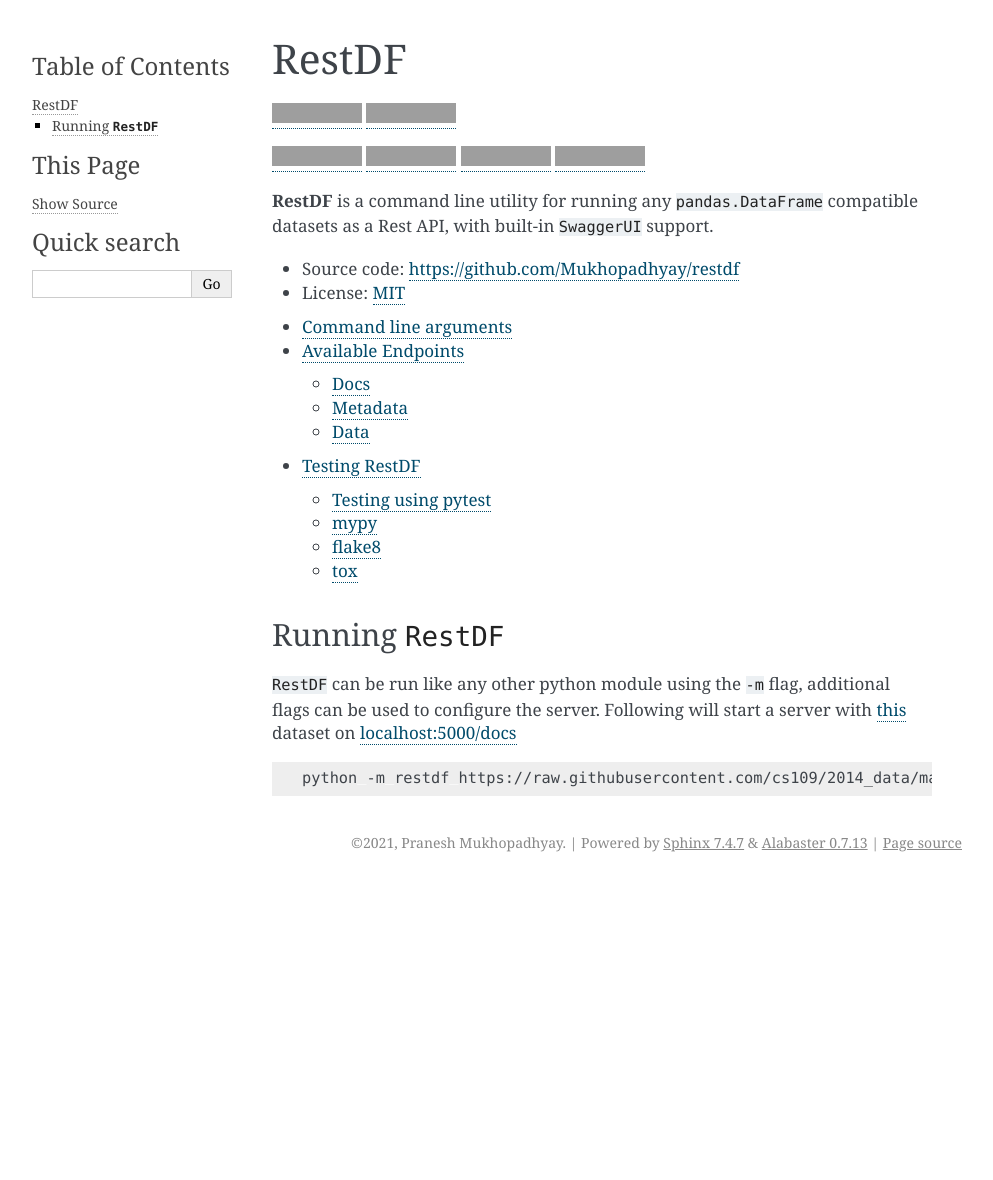
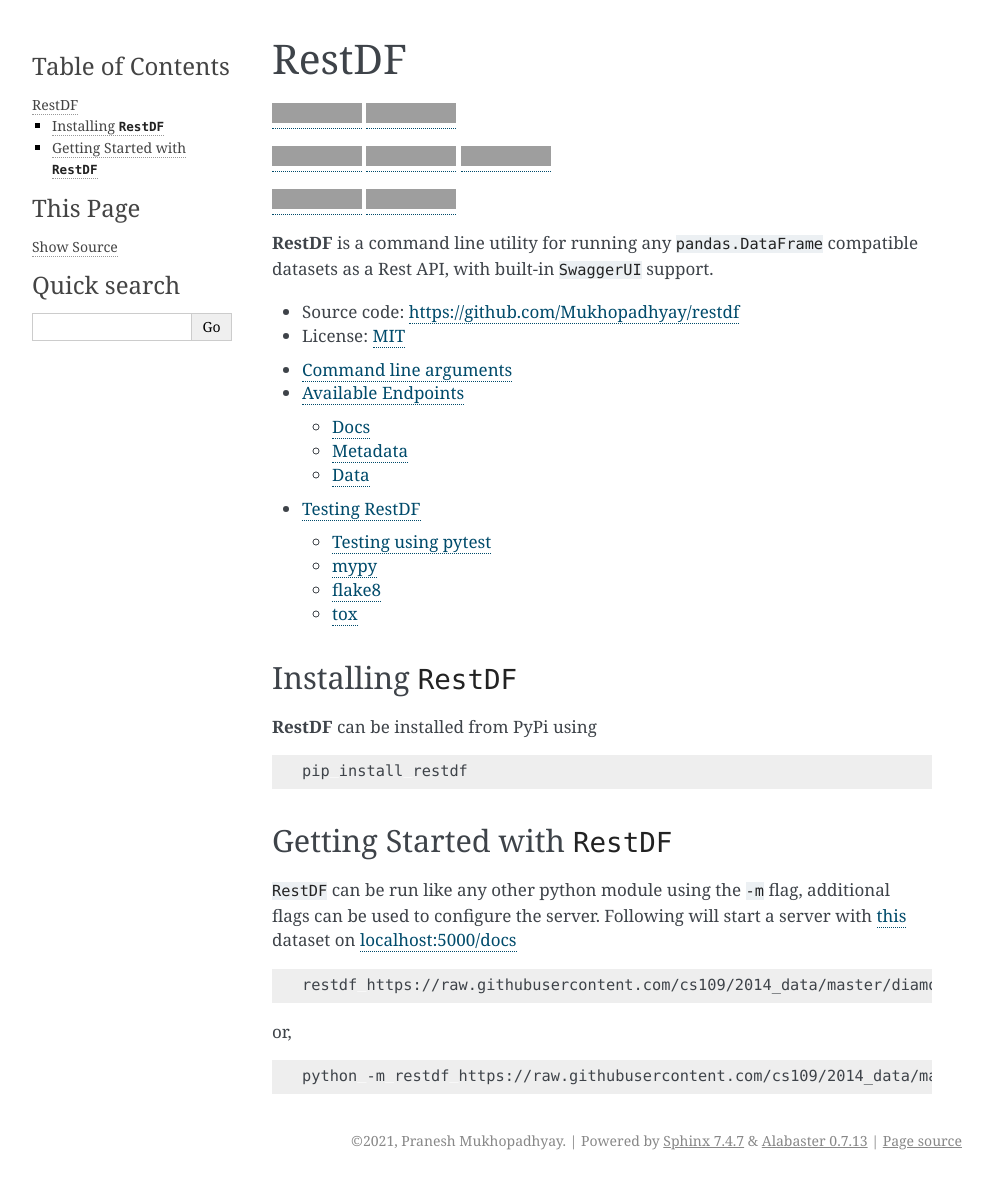
Before and after one commit to Mukhopadhyay/restdf, a Sphinx documentation site: the page built from docs/index.rst, in a window 1280 px wide. Shown: the whole page, without its empty margins (148-1141 px from the left). Built offline with Sphinx 7.4.7, drawn with Linux system fonts in a browser that asks for light colours; before the commit the page ends 900 px from its top, so only the background shows below that; grey boxes are pictures that could not be loaded.

```diff
--- a/docs/index.rst
+++ b/docs/index.rst
@@ -8,7 +8,9 @@ RestDF
 
 |made-with-python| |Flask|
 
-|GH Actions| |GitHub license| |PRs Welcome| |RTD Badge|
+|GH Actions| |RTD Badge| |PyPi Version|
+
+|GitHub license| |PRs Welcome|
 
 **RestDF** is a command line utility for running any
 ``pandas.DataFrame`` compatible datasets as a Rest API, with built-in
@@ -25,8 +27,17 @@ RestDF
    pages/endpoints
    pages/tests
 
-Running ``RestDF``
-~~~~~~~~~~~~~~~~~~
+Installing ``RestDF``
+~~~~~~~~~~~~~~~~~~~~~
+**RestDF** can be installed from PyPi using
+
+.. code:: bash
+
+   pip install restdf
+
+
+Getting Started with ``RestDF``
+~~~~~~~~~~~~~~~~~~~~~~~~~~~~~~~
 
 ``RestDF`` can be run like any other python module using the ``-m``
 flag, additional flags can be used to configure the server. Following
@@ -36,7 +47,14 @@ dataset on `localhost:5000/docs <http://localhost:5000/docs>`__
 
 .. code:: bash
 
-    python -m restdf https://raw.githubusercontent.com/cs109/2014_data/master/diamonds.csv
+   restdf https://raw.githubusercontent.com/cs109/2014_data/master/diamonds.csv
+
+
+or,
+
+.. code:: bash
+
+   python -m restdf https://raw.githubusercontent.com/cs109/2014_data/master/diamonds.csv
 
 
 
@@ -54,3 +72,6 @@ dataset on `localhost:5000/docs <http://localhost:5000/docs>`__
 .. |GH Actions| image:: https://github.com/Mukhopadhyay/restdf/actions/workflows/tests.yml/badge.svg
    :target: https://github.com/Mukhopadhyay/restdf/actions
    :alt: Github-actions test status badge.
+.. |PyPi Version| image:: https://badge.fury.io/py/restdf.png
+   :target: https://pypi.org/project/restdf/
+   :alt: PyPi Version
```
Also changed, not shown: README.md (+18 -5 lines), setup.py (added, +50 -0 lines), 3 other files.
